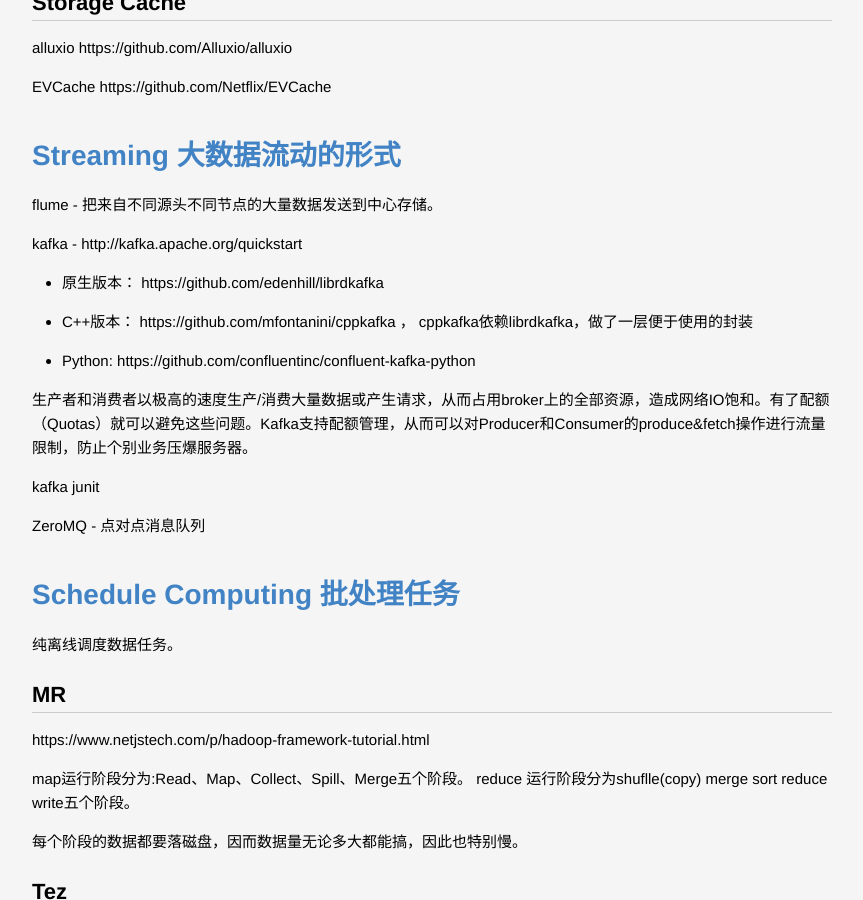
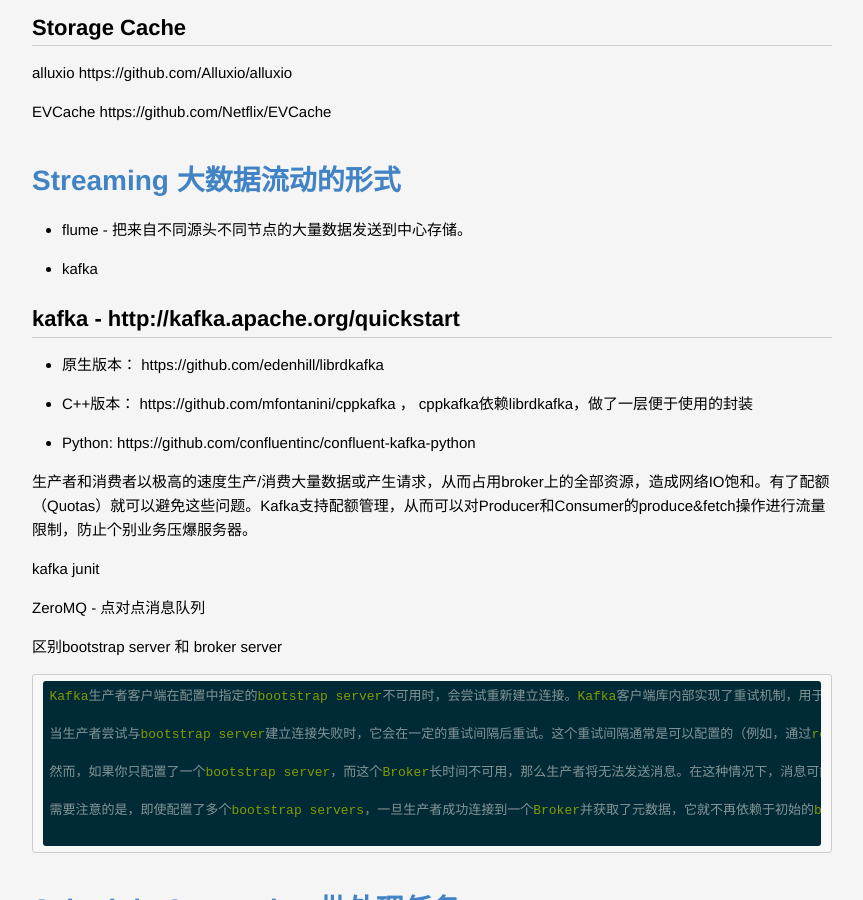
Before and after one commit to lucky521/blog, a Jekyll site: the page built from _posts/tech/2020-11-15-big-data-process.markdown, in a window 1280 px wide and 900 px high, scrolled down 3238 px. Shown: the whole window, without its empty margins (208-1071 px from the left). Built offline with Jekyll 4.4.1, drawn with Linux system fonts in a browser that asks for light colours; some of the changed text lies outside the part shown.

````diff
--- a/_posts/framework/2024-06-01-ascend.markdown
+++ b/_posts/framework/2024-06-01-ascend.markdown
@@ -11,6 +11,10 @@ layout: post
 cat /usr/local/Ascend/ascend-toolkit/latest/x86_64-linux/ascend_toolkit_install.info
 
 npu-smi 对标  nvidia-smi
+
+```
+$ watch -n 1 npu-smi info
+```
 
 
 AscendCL
--- a/_posts/ml/2019-03-25-ML-Serving.markdown
+++ b/_posts/ml/2019-03-25-ML-Serving.markdown
@@ -34,6 +34,10 @@ Moving models from training to serving in production at scale.
 ## onnx
 ONNX是一个开源的机器学习模型格式。
 onnx文件是一个ModelProto，它包含了一些版本信息，生产者信息和一个GraphProto。在GraphProto里面又包含了四个repeated数组，它们分别是node(NodeProto类型)，input(ValueInfoProto类型)，output(ValueInfoProto类型)和initializer(TensorProto类型)，其中node中存放了模型中所有的计算节点，input存放了模型的输入节点，output存放了模型中所有的输出节点，initializer存放了模型的所有权重参数。
+
+
+onnx opset
+
 
 ## pytorch
 pytoch参数状态字典。
--- a/_posts/tech/2020-11-15-big-data-process.markdown
+++ b/_posts/tech/2020-11-15-big-data-process.markdown
@@ -98,11 +99,16 @@ EVCache https://github.com/Netflix/EVCache
 
 
 
+
+
+
+
 # Streaming 大数据流动的形式
 
-flume - 把来自不同源头不同节点的大量数据发送到中心存储。
+* flume - 把来自不同源头不同节点的大量数据发送到中心存储。
+* kafka
 
-kafka - http://kafka.apache.org/quickstart
+## kafka - http://kafka.apache.org/quickstart
 
 * 原生版本： https://github.com/edenhill/librdkafka
 * C++版本：  https://github.com/mfontanini/cppkafka ， cppkafka依赖librdkafka，做了一层便于使用的封装
@@ -113,6 +119,18 @@ kafka - http://kafka.apache.org/quickstart
 kafka junit
 
 ZeroMQ - 点对点消息队列
+
+区别bootstrap server 和 broker server
+```
+Kafka生产者客户端在配置中指定的bootstrap server不可用时，会尝试重新建立连接。Kafka客户端库内部实现了重试机制，用于处理短暂的网络故障或Broker的暂时不可用情况。
+
+当生产者尝试与bootstrap server建立连接失败时，它会在一定的重试间隔后重试。这个重试间隔通常是可以配置的（例如，通过retries和retry.backoff.ms参数）。生产者会继续尝试，直到超过配置的重试次数或者在某次尝试中成功建立连接。
+
+然而，如果你只配置了一个bootstrap server，而这个Broker长时间不可用，那么生产者将无法发送消息。在这种情况下，消息可能会堆积在生产者端，直到Broker重新变得可用。为了避免单点故障，建议在生产环境中配置多个bootstrap servers，这样即使一个Broker宕机，生产者也可以连接到其他Broker并继续发送消息。
+
+需要注意的是，即使配置了多个bootstrap servers，一旦生产者成功连接到一个Broker并获取了元数据，它就不再依赖于初始的bootstrap server列表，因为它会知道所有分区的领导者Broker，并直接与它们通信。bootstrap servers列表主要是用于初始连接和获取集群状态信息。
+
+```
 
 
 
````
Also changed, not shown: other parts of _posts/tech/2020-11-15-big-data-process.markdown (+2 -1 lines), _posts/productivity/2016-08-14-how-to-use-macbook.markdown (+8 -0 lines), _posts/productivity/2016-08-15-how-to-use-linux.markdown (+7 -0 lines).
